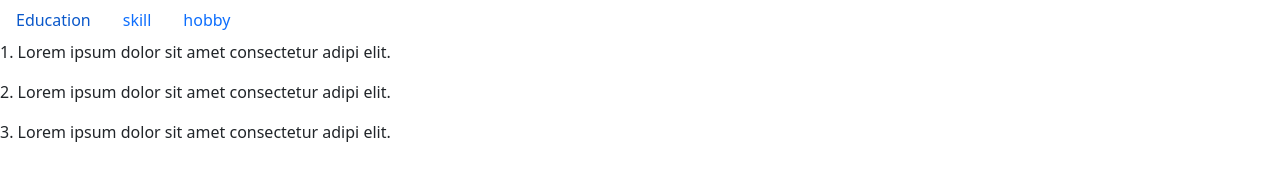
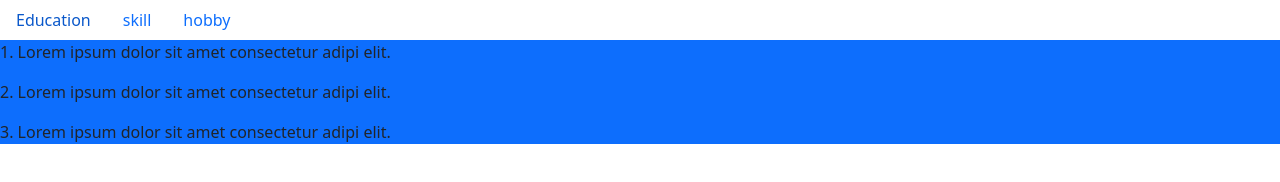
Before and after one commit to hasibur-rf/learning-bootstrap, a plain HTML site: page index.html in a window 1280 px wide. Drawn offline with nearby package versions, Linux system fonts and the light colour scheme.

Commit message:
dddddddd

```diff
--- a/index.html
+++ b/index.html
@@ -22,7 +22,7 @@
                <li class="nav-item"> <a href="#hobby" class="nav-link">   hobby   </a> </li>
           </ul>
 
-          <div class="tap-content">
+          <div class="tap-content bg-primary">
                <div  id="edu"> <p> 1. Lorem ipsum dolor sit amet consectetur adipi elit.</p></div>
                <div id="skill"> <p> 2. Lorem ipsum dolor sit amet consectetur adipi elit.</p></div>
                <div id="hobby"> <p> 3. Lorem ipsum dolor sit amet consectetur adipi elit.</p></div>
```
Also changed, not shown: hello.txt (added).
